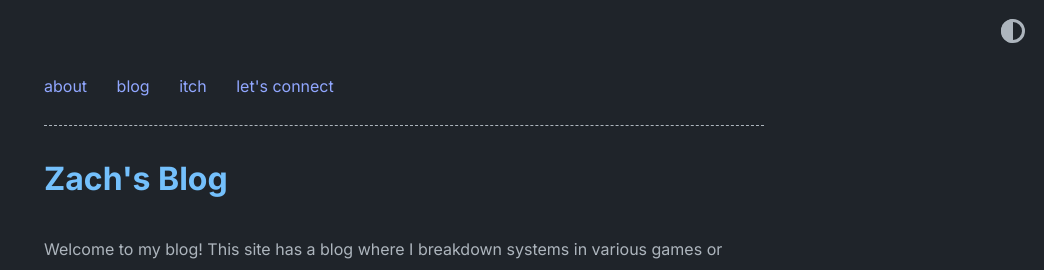
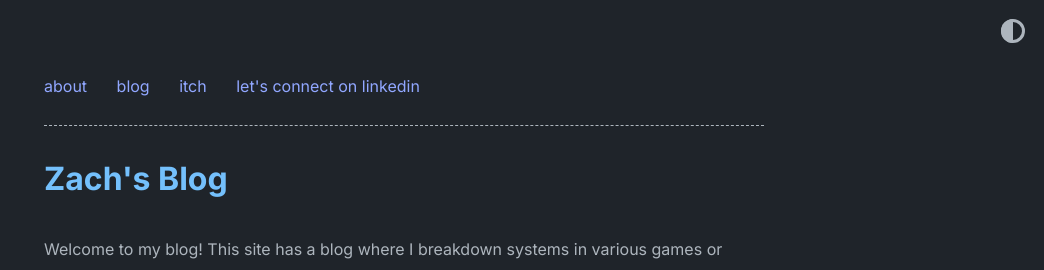
Before and after one commit to zbaileydev/zbaileydev.github.io, a Jekyll site: the page built from index.md, in a window 1280 px wide. Shown: the top 270 px of the page, without its empty margins (236-1280 px from the left). Built offline with Jekyll 4.4.1, drawn with Linux system fonts in a browser that asks for light colours; Markdown is read by kramdown in place of the engine named in the settings.

Commit message:
Update home.yml

```diff
--- a/_data/home.yml
+++ b/_data/home.yml
@@ -8,7 +8,7 @@ navbar_entries:
   - title: itch
     url: https://puzzlezach.itch.io/
 
-  - title: let's connect
+  - title: let's connect on linkedin
     url: https://www.linkedin.com/in/puzzlezach
 
 project_entries:
```
